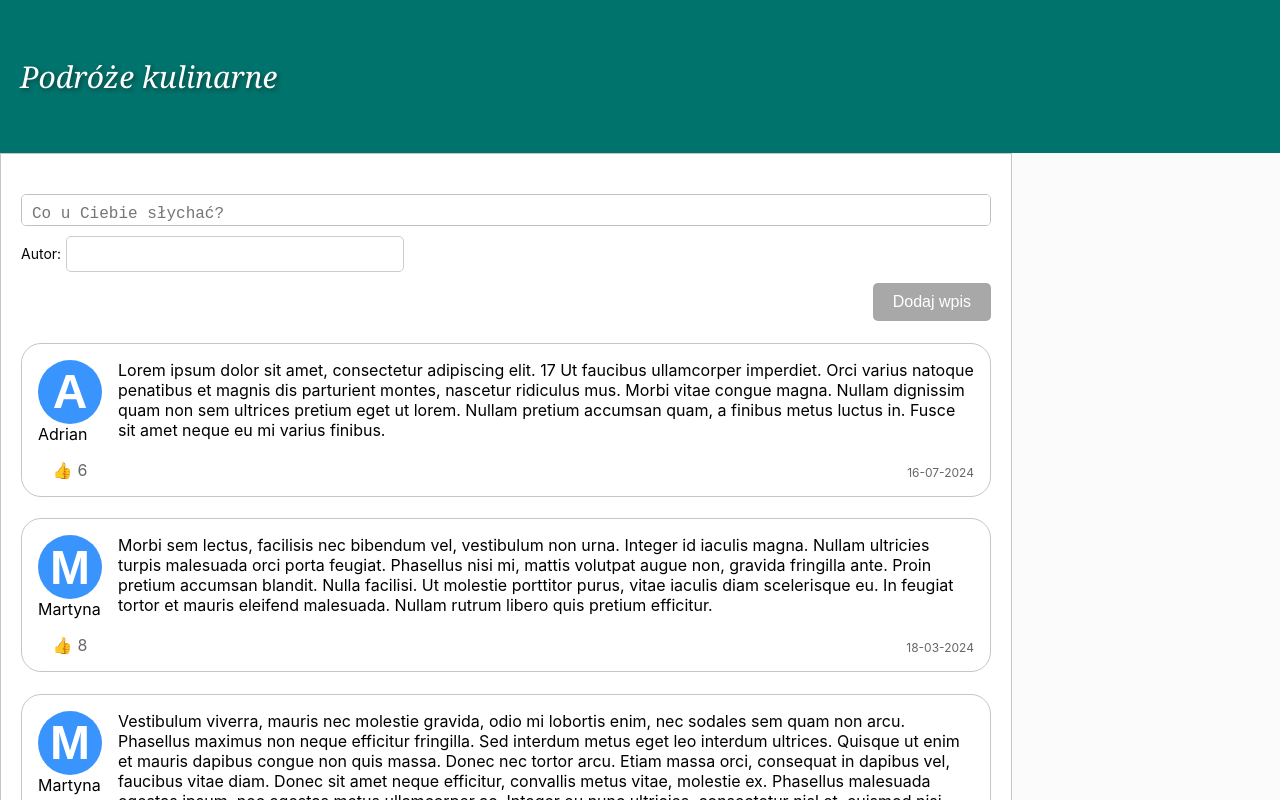
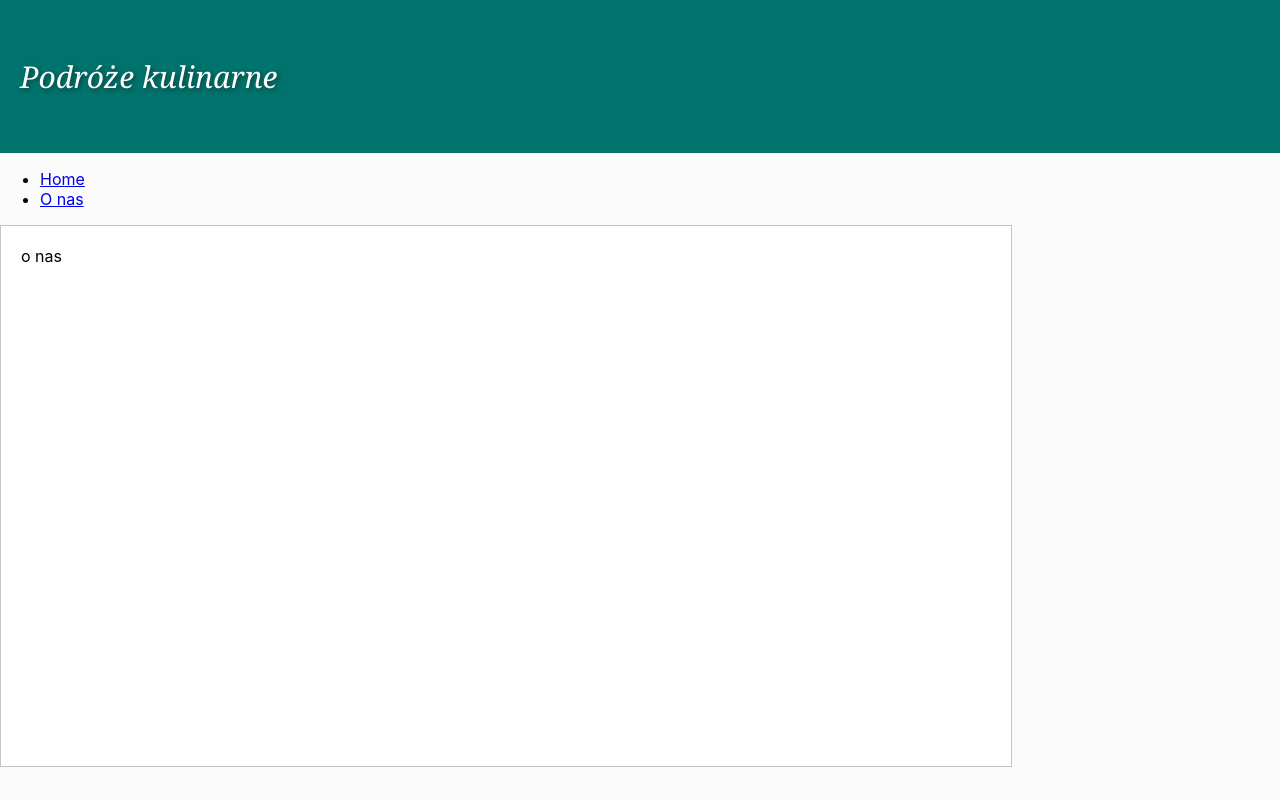
Before and after one commit to AdiPodlas/Mikroblog, a React (Create React App) app: page /about in a window 1280 px wide. Shown: the top 800 px of the page. Built offline with nearby package versions, Linux system fonts and the light colour scheme.

Commit message:
about i main

```diff
--- /dev/null
+++ b/src/AboutPage.js
@@ -0,0 +1,16 @@
+import { useSearchParams } from "react-router-dom";
+
+function AboutPage(){
+const [params] = useSearchParams()
+console.log(params)
+    return(
+        <div>
+o nas
+{params.get("test")}
+
+        </div>
+
+    )
+}
+
+export default AboutPage;
--- a/src/App.js
+++ b/src/App.js
@@ -1,28 +1,40 @@
 import "./App.css";
 import React, { useState } from "react";
+import MainPage from "./MainPage";
 import { BlogEntry } from "./BlogEntry";
 import { NewEntryForm } from "./NewEntryForm";
 import { useEntries } from "./useEntries";
 import { PaginationControls } from "./PaginationControls";
+import { BrowserRouter, Routes, Route, Link } from "react-router-dom";
+import AboutPage from "./AboutPage";
+
 
 function App() {
-  const [pageNumber, setPageNumber] = useState(0);
-  const { currentPageEntries, handleAddEntry, totalPages } = useEntries(pageNumber);
-
   return (
     <div>
       <div className="app-header">Podróże kulinarne</div>
+
+      <BrowserRouter>
+      <nav>
+        <ul>
+          <li>
+            <Link to="/"> Home </Link>
+          </li>
+          <li>
+            <Link to="/about"> O nas </Link>
+          </li>
+        </ul>
+      </nav>
+
       <div className="content">
-        <NewEntryForm onAddEntry={handleAddEntry} />
-        {currentPageEntries.map((entry) => (
-          <BlogEntry key={entry.id} title={entry.title} entry={entry} />
-        ))}
-        <PaginationControls
-          pageNumber={pageNumber}
-          setPageNumber={setPageNumber}
-          totalPages={totalPages}
-        />
+
+          <Routes>
+            <Route index element={<MainPage />} />
+            <Route path="about" element={<AboutPage />} />
+          </Routes>
+
       </div>
+      </BrowserRouter>
     </div>
   );
 }
--- /dev/null
+++ b/src/MainPage.js
@@ -0,0 +1,29 @@
+import React, { useState } from "react";
+import { BlogEntry } from "./BlogEntry";
+import { NewEntryForm } from "./NewEntryForm";
+import { useEntries } from "./useEntries";
+import { PaginationControls } from "./PaginationControls";
+
+
+function MainPage() {
+    const [pageNumber, setPageNumber] = useState(0);
+    const { currentPageEntries, handleAddEntry, totalPages } = useEntries(pageNumber);
+
+    return (
+      <div>
+
+          <NewEntryForm onAddEntry={handleAddEntry} />
+          {currentPageEntries.map((entry) => (
+            <BlogEntry key={entry.id} title={entry.title} entry={entry} />
+          ))}
+          <PaginationControls
+            pageNumber={pageNumber}
+            setPageNumber={setPageNumber}
+            totalPages={totalPages}
+          />
+        </div>
+
+    );
+  }
+
+  export default MainPage;
--- a/src/NewEntryForm.css
+++ b/src/NewEntryForm.css
@@ -15,6 +15,8 @@
     font-size: 16px;
     resize: none;
 }
+
+
 
 .add-entry-button {
     padding: 10px 20px;
--- a/src/NewEntryForm.js
+++ b/src/NewEntryForm.js
@@ -1,5 +1,7 @@
 import React, { useState } from 'react';
 import './NewEntryForm.css';
+
+
 
 export const NewEntryForm = ({ onAddEntry }) => {
     const [text, setText] = useState('');
```
